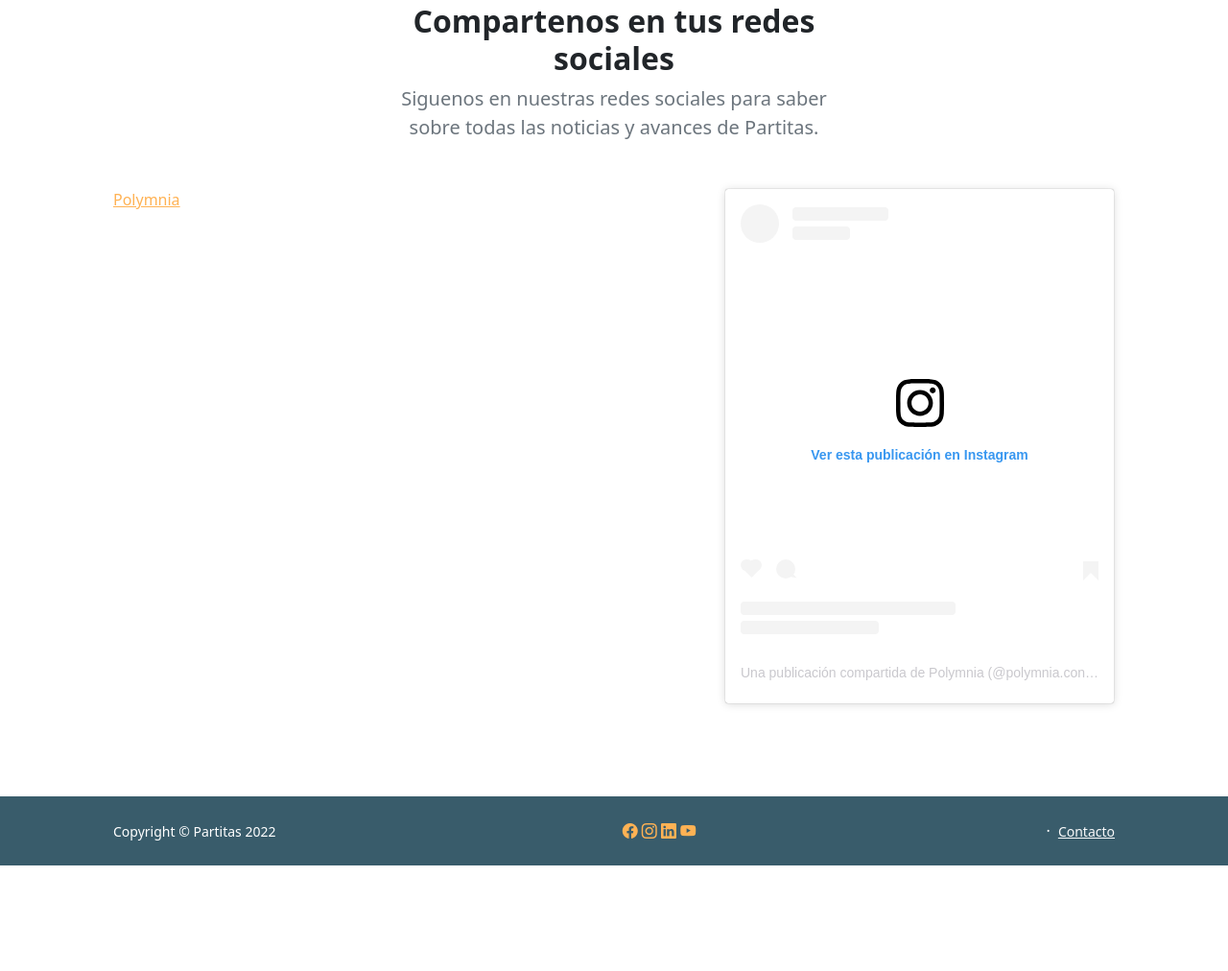
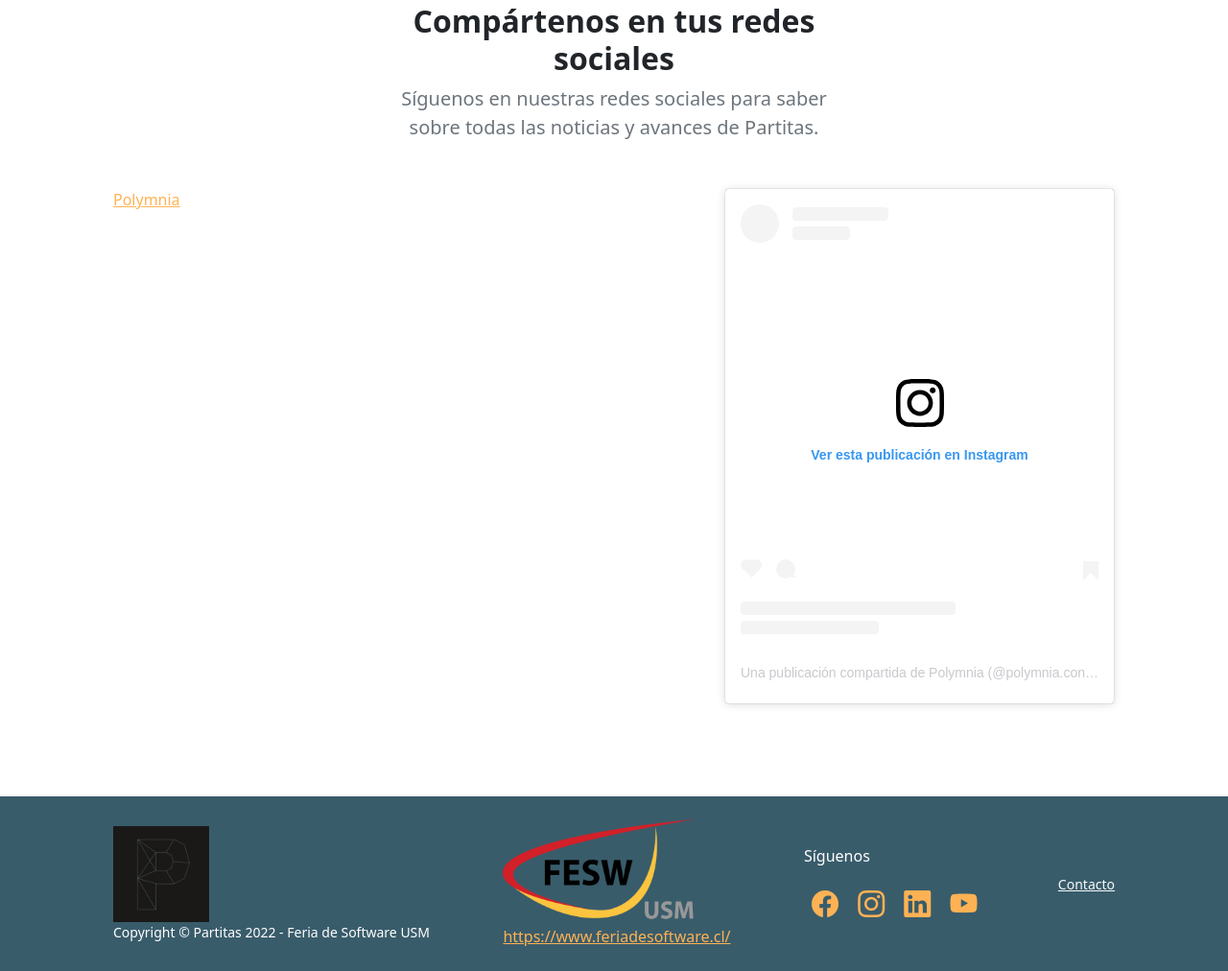
Before and after one commit to MrAnacletus/Polymnia-web, a website: page index.html in a window 1280 px wide. Shown: the part 1780-2792 px from the top of the page at 96% size. Before the commit the page ends 2682 px from the top, so only its background shows below. Drawn offline with nearby package versions, Linux system fonts and the light colour scheme; a script that the page names is missing.

Commit message:
logo feria

```diff
--- a/index.html
+++ b/index.html
@@ -48,7 +48,7 @@
                                 </p>
                                 <div class="d-grid gap-3 d-sm-flex justify-content-sm-center justify-content-xl-start">
                                     <a class="btn btn-primary btn-lg px-4 me-sm-3" href="#features">Leer más</a>
-                                    <a class="btn btn-outline-light btn-lg px-4" href="#!">¡¡Pruebalo Ahora!!</a>
+                                    <!-- <a class="btn btn-outline-light btn-lg px-4" href="#!">¡¡Pruebalo Ahora!!</a> -->
                                 </div>
                             </div>
                         </div>
@@ -120,14 +120,14 @@
                     <div class="row gx-5 justify-content-center">
                         <div class="col-lg-8 col-xl-6">
                             <div class="text-center">
-                                <h2 class="fw-bolder">Compartenos en tus redes sociales</h2>
-                                <p class="lead fw-normal text-muted mb-5">Siguenos en nuestras redes sociales para saber sobre todas las noticias y avances de Partitas.</p>
+                                <h2 class="fw-bolder">Compártenos en tus redes sociales</h2>
+                                <p class="lead fw-normal text-muted mb-5">Síguenos en nuestras redes sociales para saber sobre todas las noticias y avances de Partitas.</p>
                             </div>
                         </div>
                     </div>
                     <div class="row gx-5">
                         <div class="col-lg-5">
-                            <div class="fb-page" data-href="https://www.facebook.com/Polymnia-103142859200736/" data-tabs="timeline" data-width="500" data-height="852" data-small-header="true" data-adapt-container-width="true" data-hide-cover="false" data-show-facepile="false">
+                            <div class="fb-page" data-href="https://www.facebook.com/Polymnia-103142859200736/" data-tabs="timeline" data-width="400" data-height="350" data-small-header="true" data-adapt-container-width="true" data-hide-cover="false" data-show-facepile="false">
                                 <blockquote cite="https://www.facebook.com/Polymnia-103142859200736/" class="fb-xfbml-parse-ignore">
                                     <a href="https://www.facebook.com/Polymnia-103142859200736/">Polymnia</a>
                                 </blockquote>
@@ -145,15 +145,29 @@
         <footer class="bg-dark py-4 mt-auto">
             <div class="container px-5">
                 <div class="row align-items-center justify-content-between flex-column flex-sm-row">
-                    <div class="col-auto"><div class="small m-0 text-white">Copyright &copy; Partitas 2022</div></div>
                     <div class="col-auto">
-                        <a class="button" href="https://www.facebook.com/Polymnia-103142859200736"><i class="bi bi-facebook" ></i></a>
-                        <a class="button" href="https://www.instagram.com/polymnia.contacto/"><i class="bi bi-instagram" ></i></a>
-                        <a class="button" href="https://www.linkedin.com/in/polymnia-contacto-b2550924a/"><i class="bi bi-linkedin" ></i></a>
-                        <a class="button" href="https://www.youtube.com/channel/UChzWYYawHWMG3Q11WhYcAqA"><i class="bi bi-youtube"></i></a>
+                        <div class="row">
+                            <div class="col-auto">
+                                <img src="./assets/LogoPolymnia.png" width="100" height="100">
+                            </div>
+                        </div>
+                        <div class="small m-0 text-white">Copyright &copy; Partitas 2022 - Feria de Software USM</div>
                     </div>
                     <div class="col-auto">
-                        <span class="text-white mx-1">&middot;</span>
+                        <a class="link" href="https://www.feriadesoftware.cl/"><img src="./assets/logo-fesw-300x161.png" width="200" height="110"></a>
+                        <div class="row">
+                            <a class="link" href="https://www.feriadesoftware.cl/">https://www.feriadesoftware.cl/</a>
+                        </div>
+                    </div>
+                    <div class="col-auto">
+                        <p style="color: white;">Síguenos</p>
+                        <a class="fs-3 px-2 link" href="https://www.facebook.com/Polymnia-103142859200736"><i class="bi bi-facebook" ></i></a>
+                        <a class="fs-3 px-2 link" href="https://www.instagram.com/polymnia.contacto/"><i class="bi bi-instagram" ></i></a>
+                        <a class="fs-3 px-2 link" href="https://www.linkedin.com/in/polymnia-contacto-b2550924a/"><i class="bi bi-linkedin" ></i></a>
+                        <a class="fs-3 px-2 link" href="https://www.youtube.com/channel/UChzWYYawHWMG3Q11WhYcAqA"><i class="bi bi-youtube"></i></a>
+                    </div>
+                    <div class="col-auto">
+                        <!-- <span class="text-white mx-1">&middot;</span> -->
                         <a class="link-light small" href="./contact.html">Contacto</a>
                     </div>
                 </div>
```
Also changed, not shown: about.html (+20 -6 lines), aboutproject.html (+20 -6 lines), contact.html (+20 -6 lines), assets/logo-fesw-300x161.png (added).
